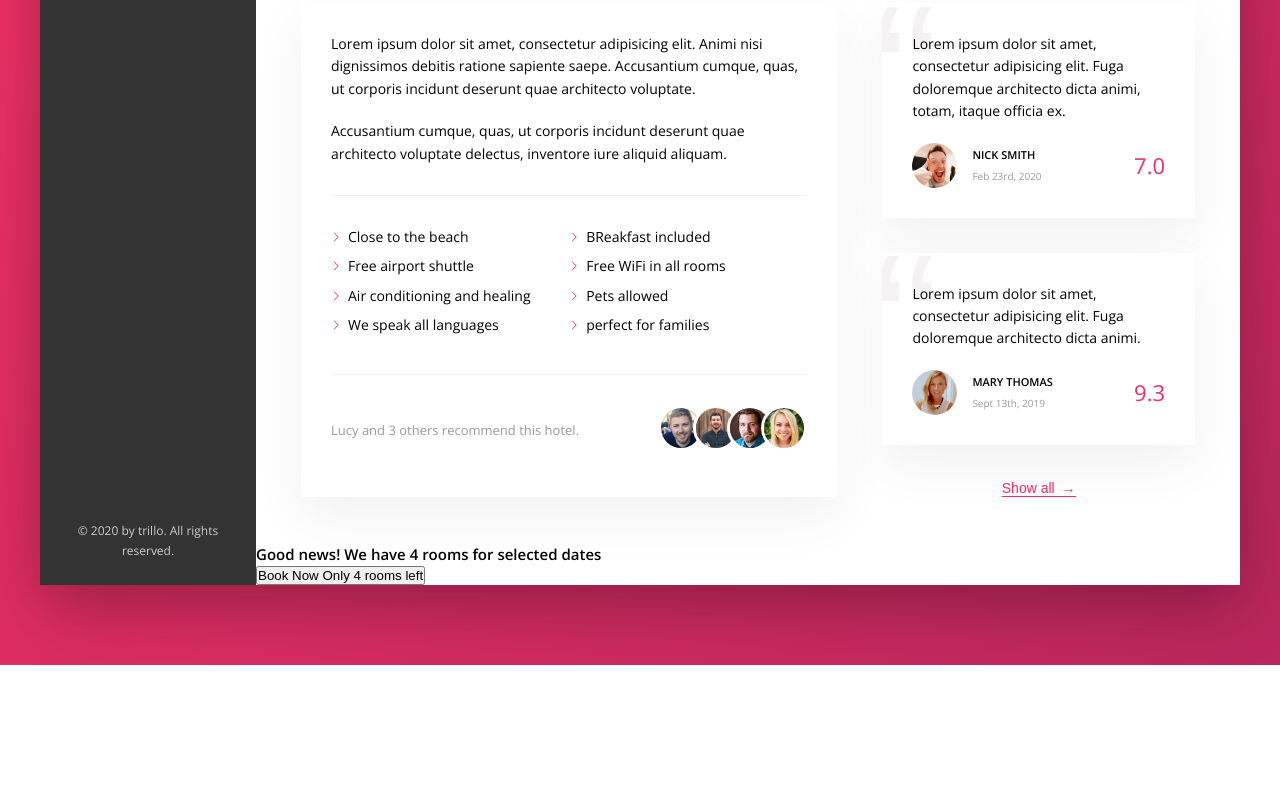
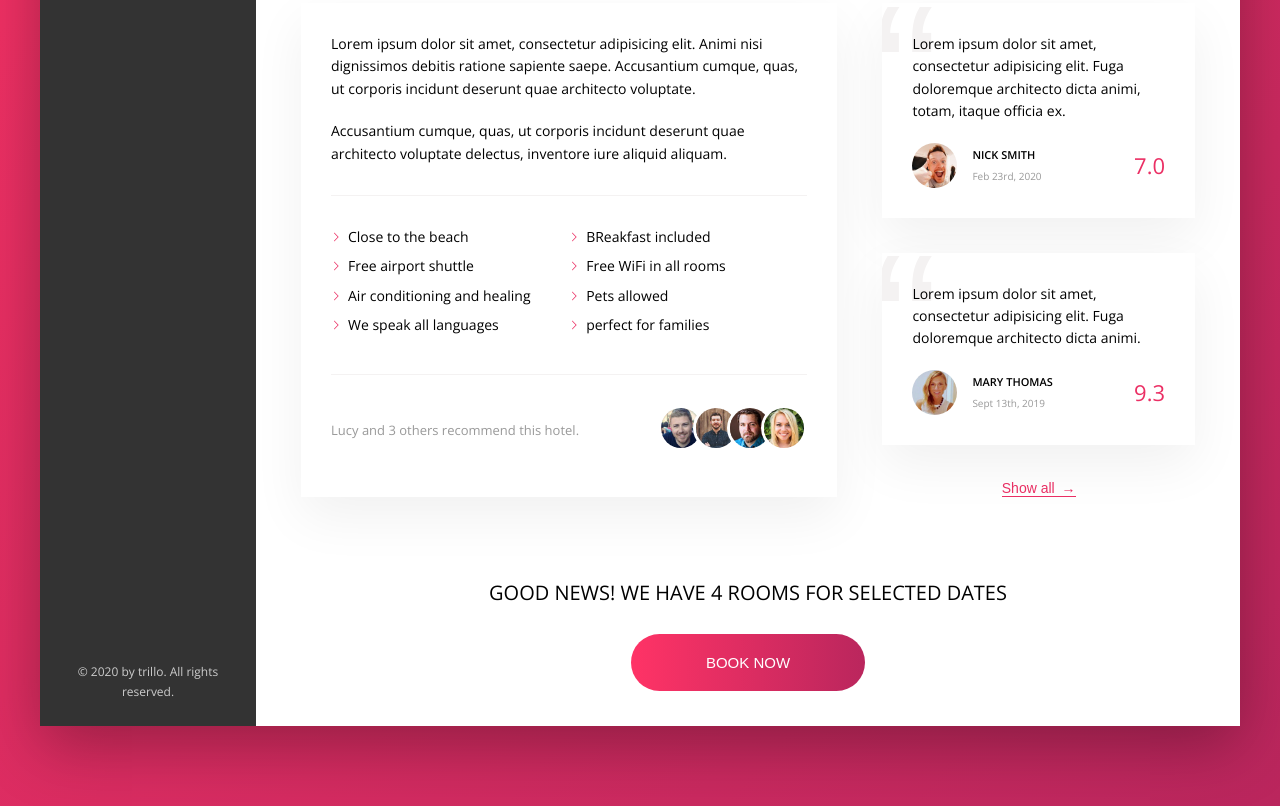
Before and after one commit to darkside550/Trillo, a website: page index.html in a window 1280 px wide. Shown: the part 644-1450 px from the top of the page. Before the commit the page ends 1309 px from the top, so only its background shows below. Drawn offline with nearby package versions, Linux system fonts and the light colour scheme.

Commit message:
worked on cta button

```diff
--- a/sass/_components.scss
+++ b/sass/_components.scss
@@ -487,3 +487,74 @@
     }
 
 }
+
+///////////////////////////
+// CTA
+//////////////////////////////
+
+.cta{
+
+    padding: 3.5rem 0;
+    text-align: center;
+
+    &__book-now{
+        font-size: 2rem;
+        font-weight: 300;
+        text-transform: uppercase;
+        margin-bottom: 2.5rem;
+    }
+
+}
+
+///////////////////////////
+// Button
+//////////////////////////////
+
+.btn{
+
+    font-size: 1.5rem;
+    font-weight: 300;
+    text-transform: uppercase;
+    border-radius: 100px;
+    border: none;
+    background-image: linear-gradient(to right, var(--color-primary-light), var(--color-primary-dark));
+    color: #fff;
+    position: relative;
+    overflow: hidden;
+    cursor: pointer;
+
+    & > *{
+        display: inline-block;
+        height: 100%;
+        width: 100%;
+        transition: all .2s;
+    }
+
+    &__visible{
+        padding: 2rem 7.5rem;
+    }
+
+    &__invisible{
+        position: absolute;
+        padding: 2rem 0;
+        left: 0;
+        top: -100%;
+    }
+
+    &:hover{
+        background-image: linear-gradient(to left, var(--color-primary-light), var(--color-primary-dark));
+    }
+
+    &:hover &__visible{
+        transform: translateY(100%);
+    }
+
+     &:hover &__invisible{
+        top: 0;
+    }
+
+    &:focus{
+        outline: none;
+        animation: pulsate 1s infinite;
+    }
+}
```
Also changed, not shown: css/style.css.
